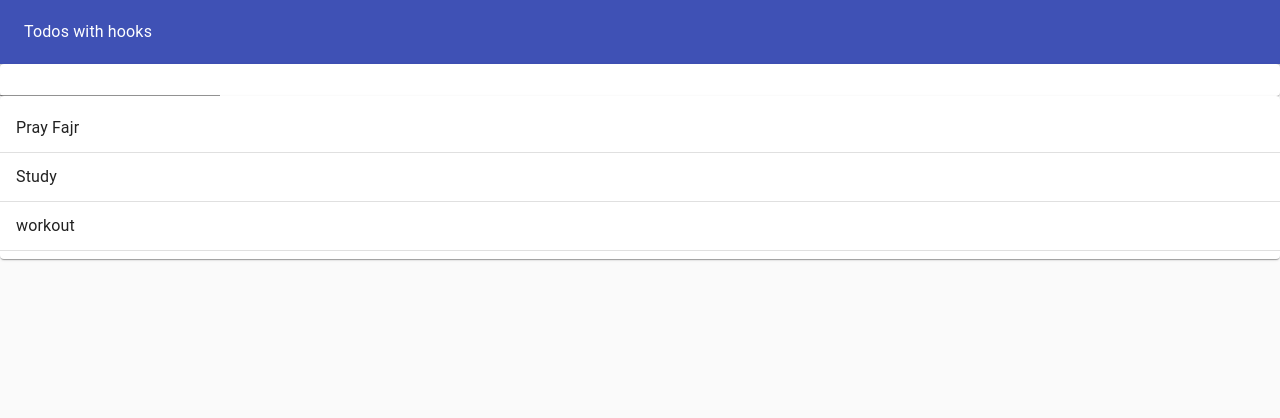
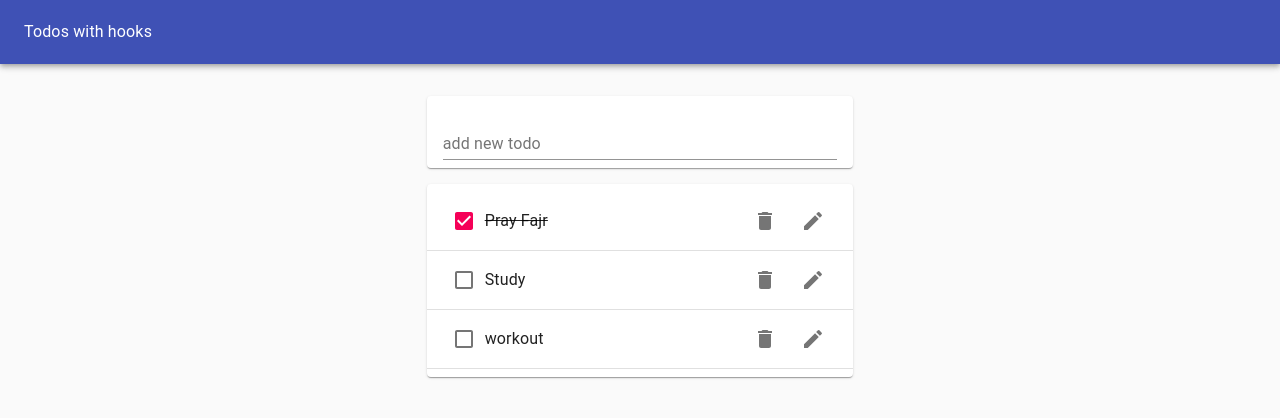
Before and after one commit to Murtazaeev/TodoApp-to-practise-hooks-, a React (Create React App) app: page / in a window 1280 px wide. Shown: the top 418 px of the page. Built offline with nearby package versions, Linux system fonts and the light colour scheme.

Commit message:
added Todo component and added del edit icons

```diff
--- a/package.json
+++ b/package.json
@@ -4,6 +4,7 @@
   "private": true,
   "dependencies": {
     "@material-ui/core": "^4.12.3",
+    "@material-ui/icons": "^4.11.2",
     "@testing-library/jest-dom": "^5.16.2",
     "@testing-library/react": "^12.1.4",
     "@testing-library/user-event": "^13.5.0",
--- /dev/null
+++ b/src/Todo.js
@@ -0,0 +1,27 @@
+import React from 'react';
+import ListItem from '@material-ui/core/ListItem';
+import ListItemText from '@material-ui/core/ListItemText';
+import { Checkbox } from '@material-ui/core';
+import IconButton from '@material-ui/core/IconButton';
+import DeleteIcon from '@material-ui/icons/Delete';
+import EditIcon from '@material-ui/icons/Edit';
+import ListItemSecondaryAction from '@material-ui/core/ListItemSecondaryAction';
+
+function Todo({ task, completed }) {
+	return (
+		<ListItem>
+			<Checkbox tabIndex={-1} checked={completed} />
+			<ListItemText style={{ textDecoration: completed ? 'line-through' : 'none' }}>{task}</ListItemText>
+			<ListItemSecondaryAction>
+				<IconButton aria-aria-label="Delete">
+					<DeleteIcon />
+				</IconButton>
+				<IconButton aria-label="Edit">
+					<EditIcon />
+				</IconButton>
+			</ListItemSecondaryAction>
+		</ListItem>
+	);
+}
+
+export default Todo;
--- a/src/TodoApp.js
+++ b/src/TodoApp.js
@@ -1,8 +1,11 @@
 import React, { useState } from 'react';
-import { AppBar, Toolbar, Typography } from '@material-ui/core';
-import Paper from '@material-ui/core/Paper';
 import TodoList from './TodoList';
 import TodoForm from './TodoForm';
+import Typography from '@material-ui/core/Typography';
+import Paper from '@material-ui/core/Paper';
+import AppBar from '@material-ui/core/AppBar';
+import Toolbar from '@material-ui/core/Toolbar';
+import Grid from '@material-ui/core/Grid';
 
 function TodoApp() {
 	const initialTodos = [
@@ -29,8 +32,12 @@
 					<Typography color="inherit">Todos with hooks</Typography>
 				</Toolbar>
 			</AppBar>
-			<TodoForm addTodo={addTodo} />
-			<TodoList todos={todos} />
+			<Grid container justifyContent="center" style={{ marginTop: '1rem' }}>
+				<Grid item xs={11} md={8} lg={4}>
+					<TodoForm addTodo={addTodo} />
+					<TodoList todos={todos} />
+				</Grid>
+			</Grid>
 		</Paper>
 	);
 }
--- a/src/TodoForm.js
+++ b/src/TodoForm.js
@@ -5,7 +5,7 @@
 function TodoForm({ addTodo }) {
 	const [ value, handleChange, reset ] = useInputState('');
 	return (
-		<Paper>
+		<Paper style={{ margin: '1rem 0', padding: '0 1rem' }}>
 			<form
 				onSubmit={(e) => {
 					e.preventDefault();
@@ -14,7 +14,7 @@
 				}}
 			>
 				{value}
-				<TextField value={value} onChange={handleChange} />
+				<TextField value={value} onChange={handleChange} margin="normal" label="add new todo" fullWidth />
 			</form>
 		</Paper>
 	);
--- a/src/TodoList.js
+++ b/src/TodoList.js
@@ -1,9 +1,8 @@
-import { Paper } from '@material-ui/core';
-import { List } from '@material-ui/core';
-import { ListItem } from '@material-ui/core';
-import { Divider } from '@material-ui/core';
-import { ListItemText } from '@material-ui/core';
 import React from 'react';
+import Paper  from '@material-ui/core/Paper';
+import  List  from '@material-ui/core/List';
+import  Divider  from '@material-ui/core/Divider';
+import Todo from './Todo';
 
 function TodoList(props) {
 	return (
@@ -11,10 +10,8 @@
 			<List>
                 {props.todos.map((todo) => (
                     <>
-					<ListItem>
-						<ListItemText>{todo.task}</ListItemText>
-                        </ListItem>
-                        <Divider></Divider>
+					<Todo task={todo.task} key={todo.id} completed={todo.completed} />
+                        <Divider />
                     </>
 				))}
 			</List>
```
Also changed, not shown: 1 other file (tests, documents, lock files or other folders).
